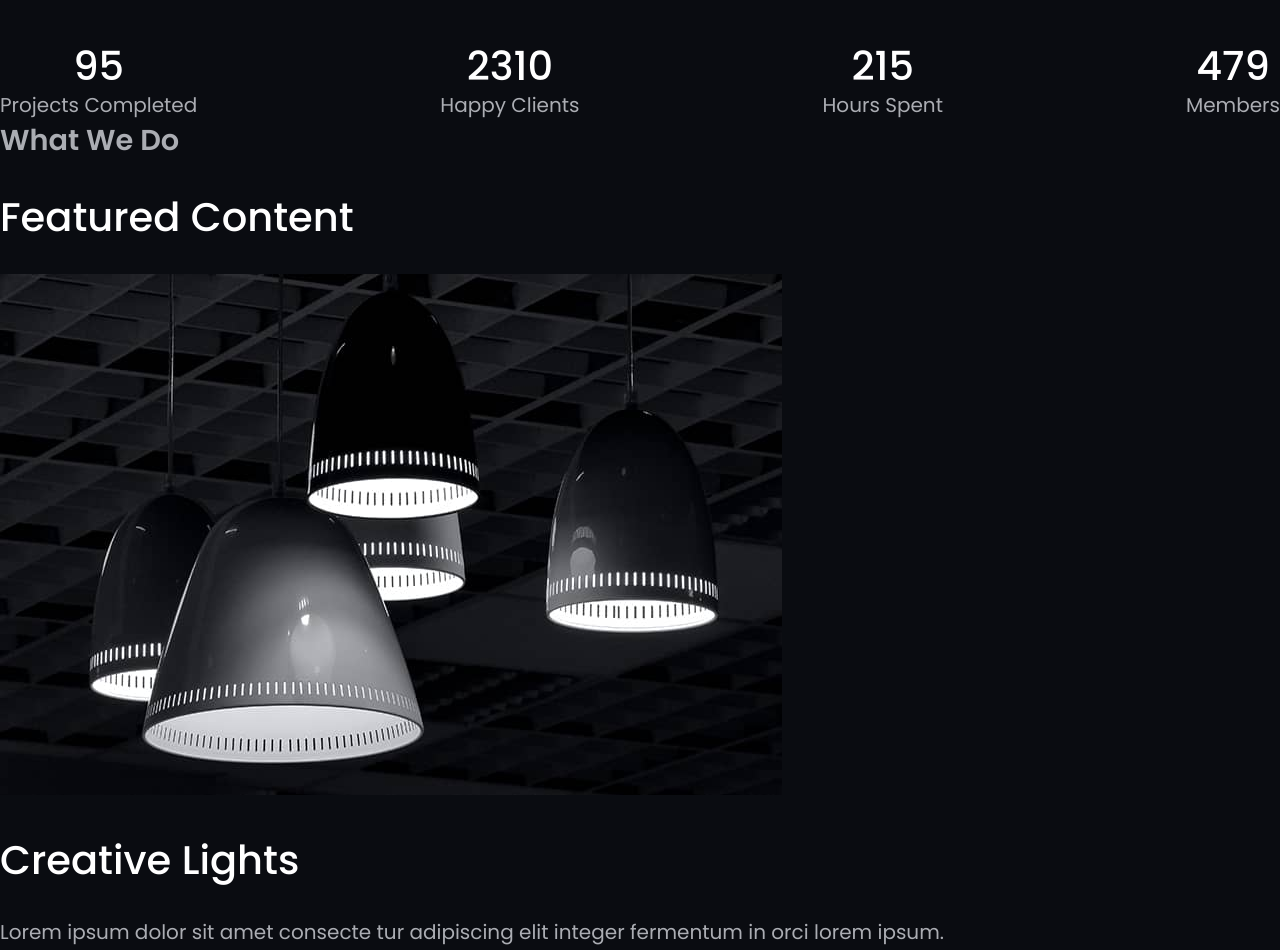
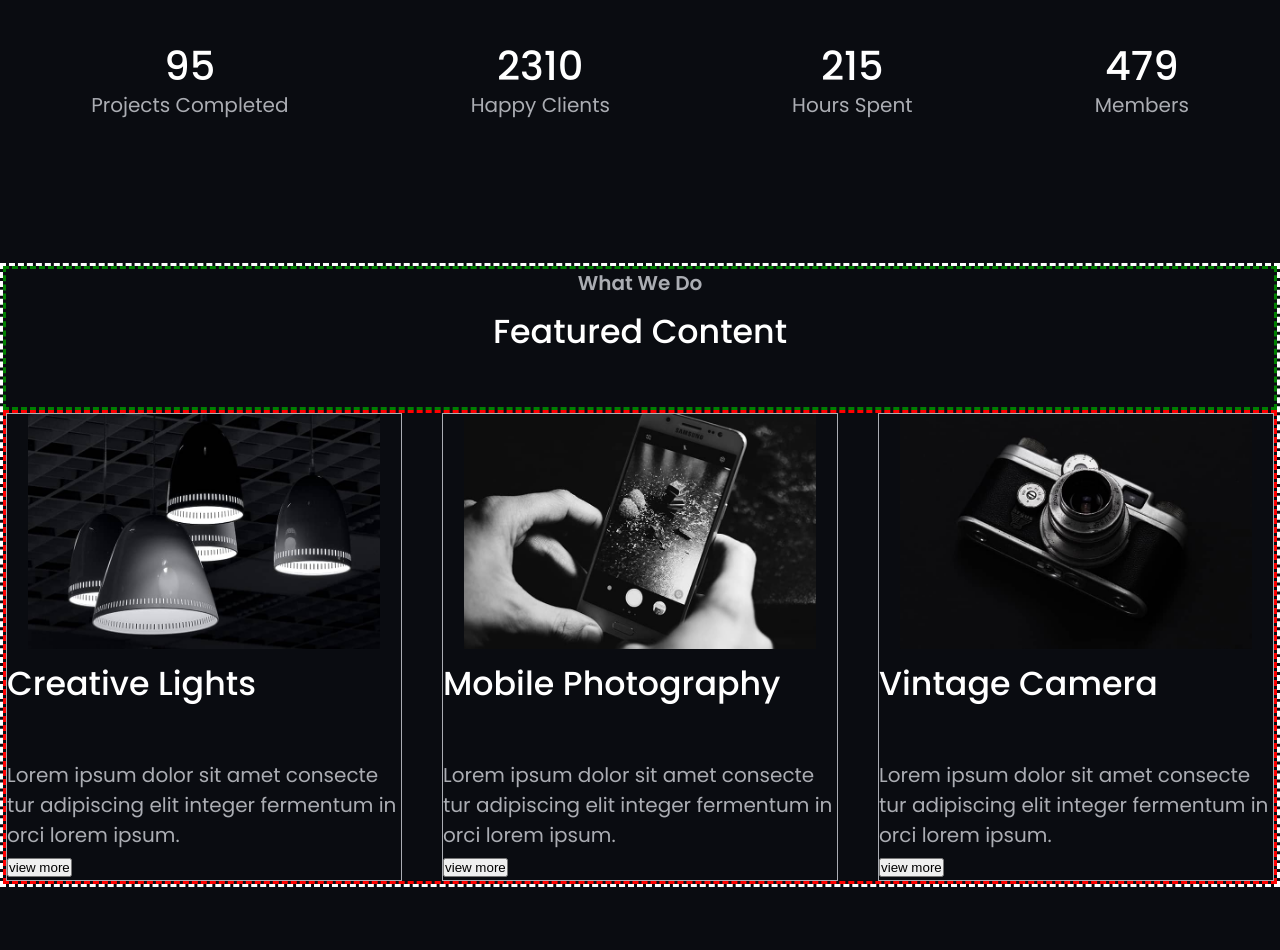
Before and after one commit to napito27/bizboost, a website: page src/index.html in a window 1280 px wide. Shown: the part 2120-3070 px from the top of the page. After the commit the page ends 3007 px from the top, so only its background shows below. Drawn offline with Linux system fonts and the light colour scheme; a web font is replaced by a local one.

Commit message:
feat/what-we-do-section-part1

```diff
--- a/src/index.css
+++ b/src/index.css
@@ -22,6 +22,7 @@
   --base-font: 20px;
   --primary-font: "poppins";
   --seconday-font: "courier+prime";
+  --heading-two: clamp(32px,2.6vw,49px);
 
   --bold: 700;
   --medium: 500;
@@ -393,7 +394,7 @@ main .button1 {
   margin-top: 100px;
 }
 .service-info h2 {
-  font-size: 40px;
+  font-size: 2em;
   line-height: 1.29;
   text-transform: capitalize;
   font-weight:500;
@@ -404,7 +405,7 @@ main .button1 {
   word-break: break-word;
   display: block;
   font-weight: 300;
-  font-size: 22px;
+  font-size: 1.1em;
   line-height: 1.5em;
   margin-top: 30px;
   margin-bottom: 40px;
@@ -438,7 +439,7 @@ section .button1 {
   padding: 0;
   max-width: 1400px;
   max-height: 105px;
-  justify-content: space-between;
+  justify-content: space-around;
 }
 .ticker-chart div {
   display: flex;
@@ -452,3 +453,46 @@ section .button1 {
   text-transform: capitalize;
 }
 /* WHAT WE DO SECTION */
+.what-we-do {
+  border: dashed 3px white;
+  max-width: 1400px;
+  margin: 0 auto;
+  margin-top: 143px;
+}
+.what-we-do h6 {
+  font-size: 1em;
+}
+.what-we-do h2 {
+  line-height: 1.29;
+  text-transform: capitalize;
+  font-size: var(--heading-two);
+  margin-top: 14px;
+  margin-bottom: 54px;
+}
+.box-wwd {
+  border: dashed 3px green;
+  max-width: 1400px;
+  display: flex;
+  flex: 1;
+  flex-direction: column;
+  align-items: center;
+}
+.box-imgs {
+ border: dashed 3px red;
+  max-width: 1400px;
+  display: flex;
+  flex: 1;
+  gap: 40px;
+}
+.img-1, .img-2 ,.img-3 {
+  border: solid 1px var(--primary-text-color);
+  display: flex;
+  flex-direction: column;
+  align-items: center;
+}
+
+.img-1 img, .img-2 img ,.img-3 img {
+  width: 352.02px;
+  height: 234.52px;
+  /* flex-shrink: 0; */
+}
--- a/src/index.html
+++ b/src/index.html
@@ -131,28 +131,34 @@
 
     <!-- what we do Section-->
     <section class="what-we-do">
-      <div>
+      <div class="box-wwd">
         <h6>What We Do </h6>
         <h2>Featured Content</h2>
       </div>
       <div class="box-imgs">
         <figure class="img-1">
           <img src="img/hanging-lamps.png" alt="Hanging Lamps">
+          <div class="small-box">
             <h2>Creative Lights</h2>
             <figcaption>Lorem ipsum dolor sit amet consecte tur adipiscing elit integer fermentum in orci lorem ipsum.</figcaption>
             <button class="button2" type="button">view more</button>
+          </div>
         </figure>
         <figure class="img-2">
           <img src="img/cellphone.png" alt="Mobile">
+          <div class="small-box">
             <h2>Mobile Photography</h2>
             <figcaption>Lorem ipsum dolor sit amet consecte tur adipiscing elit integer fermentum in orci lorem ipsum.</figcaption>
             <button class="button2" type="button">view more</button>
+          </div>
         </figure>
         <figure class="img-3">
           <img src="img/camera.png" alt="Vintage Camera">
+          <div class="small-box">
             <h2>Vintage Camera</h2>
             <figcaption>Lorem ipsum dolor sit amet consecte tur adipiscing elit integer fermentum in orci lorem ipsum.</figcaption>
             <button class="button2" type="button">view more</button>
+          </div>
         </figure>
       </div>
     </section>
```
Lines whose indentation alone changed are shown as unchanged.
